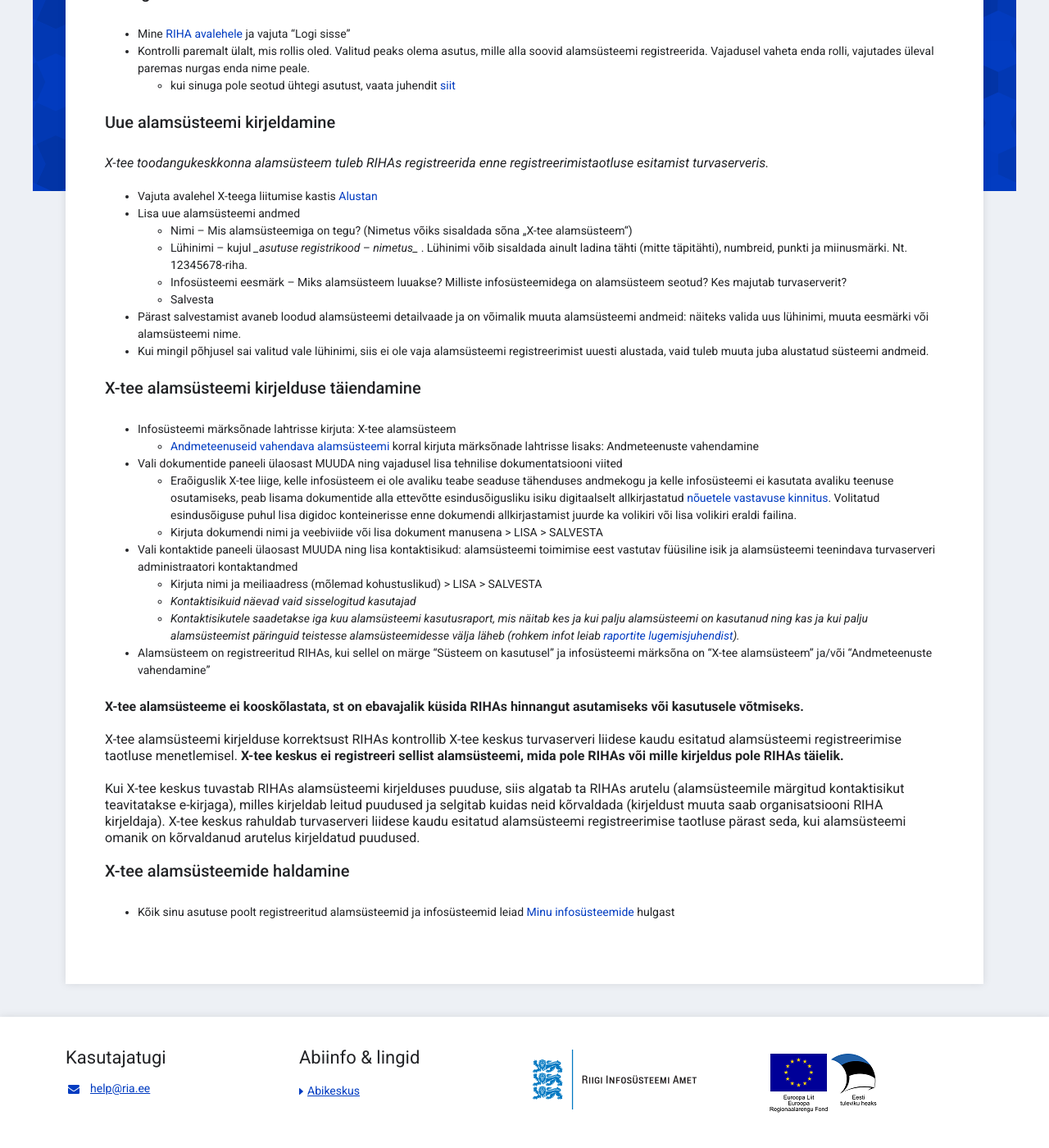
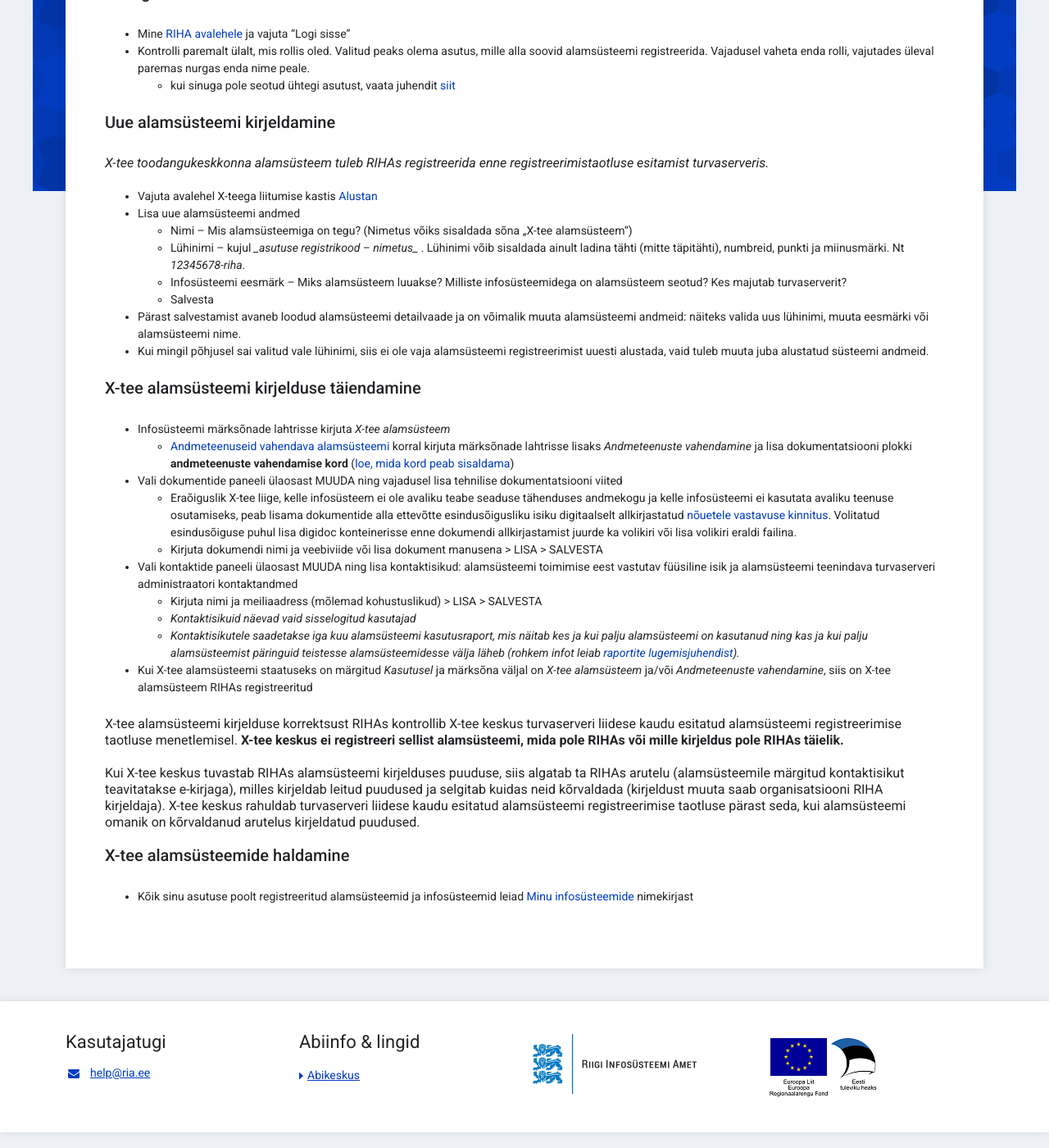
Before and after one commit to e-gov/RIHA-Help, a Jekyll site: the page built from docs/X-tee-alamsysteem.md, in a window 1280 px wide and 1400 px high, scrolled down 430 px. Shown: the whole window at 82% size. Built offline with Jekyll 4.4.1, drawn with Linux system fonts in a browser that asks for light colours.

Commit message:
Update X-tee-alamsysteem.md

```diff
--- a/docs/X-tee-alamsysteem.md
+++ b/docs/X-tee-alamsysteem.md
@@ -16,7 +16,7 @@ title: X-tee alamsüsteemi abi
 - Vajuta avalehel X-teega liitumise kastis [Alustan](https://www.riha.ee/Kirjelda/Uus)
 - Lisa uue alamsüsteemi andmed
   - Nimi – Mis alamsüsteemiga on tegu? (Nimetus võiks sisaldada sõna „X-tee alamsüsteem“)
-  - Lühinimi – kujul *_asutuse registrikood – nimetus_* . Lühinimi võib sisaldada ainult ladina tähti (mitte täpitähti), numbreid, punkti ja miinusmärki. Nt. 12345678-riha.
+  - Lühinimi – kujul *_asutuse registrikood – nimetus_* . Lühinimi võib sisaldada ainult ladina tähti (mitte täpitähti), numbreid, punkti ja miinusmärki. Nt *12345678-riha*.
   - Infosüsteemi eesmärk – Miks alamsüsteem luuakse? Milliste infosüsteemidega on alamsüsteem seotud? Kes majutab turvaserverit?
   - Salvesta
 
@@ -25,8 +25,8 @@ title: X-tee alamsüsteemi abi
 
 ### X-tee alamsüsteemi kirjelduse täiendamine
 
-- Infosüsteemi märksõnade lahtrisse kirjuta: X-tee alamsüsteem
-  - [Andmeteenuseid vahendava alamsüsteemi](https://moodle.ria.ee/mod/page/view.php?id=382) korral kirjuta märksõnade lahtrisse lisaks: Andmeteenuste vahendamine
+- Infosüsteemi märksõnade lahtrisse kirjuta *X-tee alamsüsteem*
+  - [Andmeteenuseid vahendava alamsüsteemi](https://moodle.ria.ee/mod/page/view.php?id=382) korral kirjuta märksõnade lahtrisse lisaks *Andmeteenuste vahendamine* ja lisa dokumentatsiooni plokki **andmeteenuste vahendamise kord** ([loe, mida kord peab sisaldama](https://www.riigiteataja.ee/akt/127092016004#para13lg2))
 - Vali dokumentide paneeli ülaosast MUUDA ning vajadusel lisa tehnilise dokumentatsiooni viited
   - Eraõiguslik X-tee liige, kelle infosüsteem ei ole avaliku teabe seaduse tähenduses andmekogu ja kelle infosüsteemi ei kasutata avaliku teenuse osutamiseks, peab lisama dokumentide alla ettevõtte esindusõigusliku isiku digitaalselt allkirjastatud [nõuetele vastavuse kinnitus](https://github.com/e-gov/RIHA-Help/raw/master/docs/xtee_nouetele_vastavus_kinnitus.pdf). Volitatud esindusõiguse puhul lisa digidoc konteinerisse enne dokumendi allkirjastamist juurde ka volikiri või lisa volikiri eraldi failina.
   - Kirjuta dokumendi nimi ja veebiviide või lisa dokument manusena > LISA > SALVESTA
@@ -34,9 +34,7 @@ title: X-tee alamsüsteemi abi
   - Kirjuta nimi ja meiliaadress (mõlemad kohustuslikud) > LISA > SALVESTA
   - _Kontaktisikuid näevad vaid sisselogitud kasutajad_
   - _Kontaktisikutele saadetakse iga kuu alamsüsteemi kasutusraport, mis näitab kes ja kui palju alamsüsteemi on kasutanud ning kas ja kui palju alamsüsteemist päringuid teistesse alamsüsteemidesse välja läheb (rohkem infot leiab [raportite lugemisjuhendist](https://github.com/ria-ee/X-Road-opmonitor/blob/master/docs/user_guide/ug_reports_et.md))._
-- Alamsüsteem on registreeritud RIHAs, kui sellel on märge "Süsteem on kasutusel" ja infosüsteemi märksõna on "X-tee alamsüsteem" ja/või "Andmeteenuste vahendamine"
-
-**X-tee alamsüsteeme ei kooskõlastata, st on ebavajalik küsida RIHAs hinnangut asutamiseks või kasutusele võtmiseks.**
+- Kui X-tee alamsüsteemi staatuseks on märgitud *Kasutusel* ja märksõna väljal on *X-tee alamsüsteem* ja/või *Andmeteenuste vahendamine*, siis on X-tee alamsüsteem RIHAs registreeritud
 
 X-tee alamsüsteemi kirjelduse korrektsust RIHAs kontrollib X-tee keskus turvaserveri liidese kaudu esitatud alamsüsteemi registreerimise taotluse menetlemisel. **X-tee keskus ei registreeri sellist alamsüsteemi, mida pole RIHAs või mille kirjeldus pole RIHAs täielik.**
 
@@ -44,4 +42,4 @@ Kui X-tee keskus tuvastab RIHAs alamsüsteemi kirjelduses puuduse, siis algatab
 
 ### X-tee alamsüsteemide haldamine
 
-- Kõik sinu asutuse poolt registreeritud alamsüsteemid ja infosüsteemid leiad [Minu infosüsteemide](https://www.riha.ee/Kirjelda) hulgast
+- Kõik sinu asutuse poolt registreeritud alamsüsteemid ja infosüsteemid leiad [Minu infosüsteemide](https://www.riha.ee/Kirjelda) nimekirjast
```
